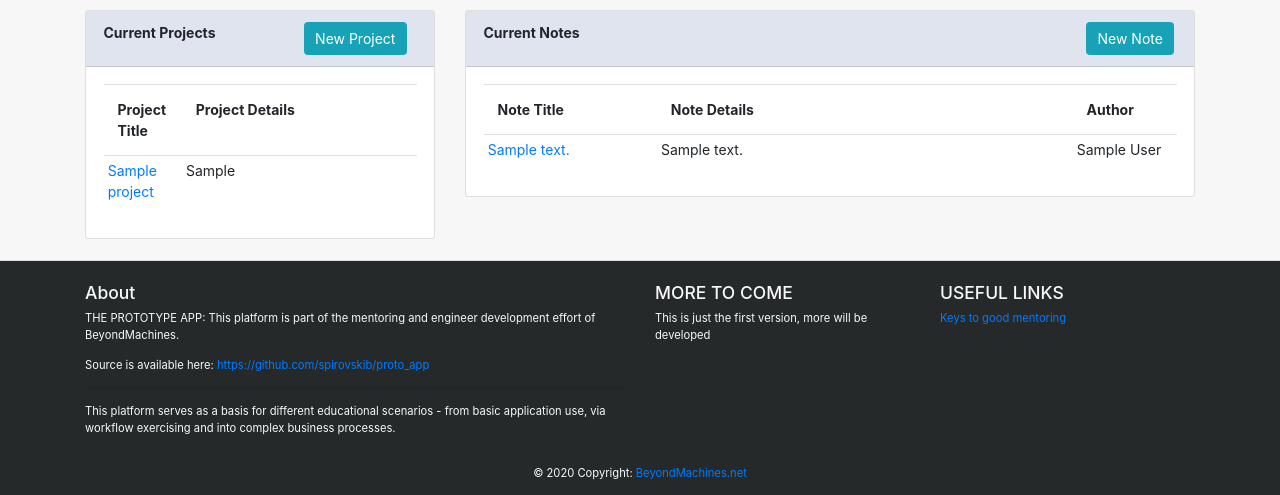
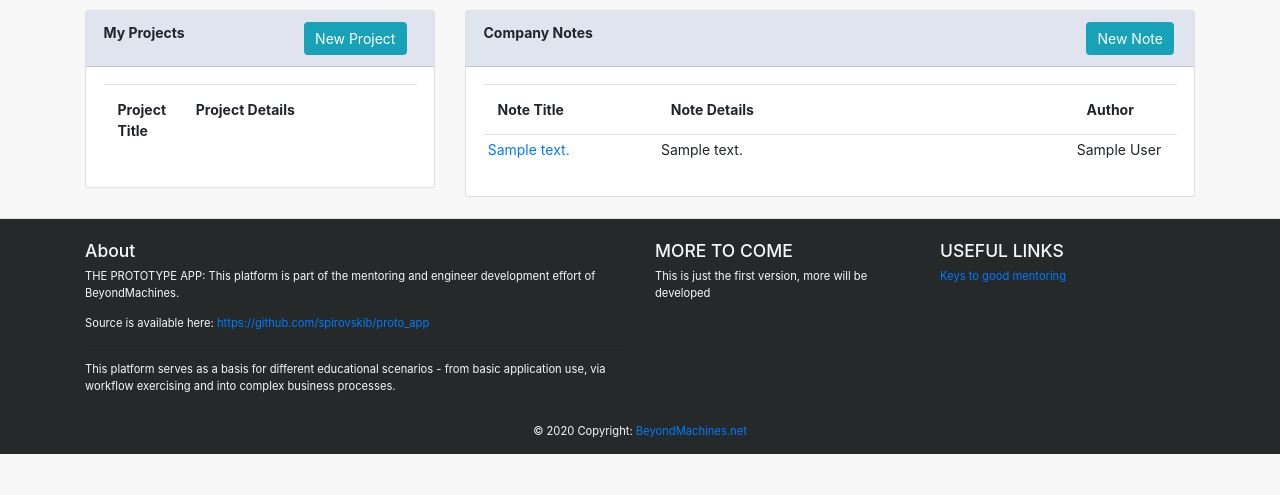
Before and after one commit to spirovskib/proto_app, a Django app: page / in a window 1280 px wide. Shown: the part 49-544 px from the top of the page. Run offline with Django 3.2, Linux system fonts and the light colour scheme; a user stored in the database is signed in; tables that the repository leaves empty hold one stand-in row (values such as "Sample post"); lists and menus that the app fills with data are empty; some libraries are stand-ins or nearby versions.

Commit message:
better group filter and decorators

```diff
--- a/application/admin.py
+++ b/application/admin.py
@@ -11,7 +11,7 @@ admin.site.register(Post,PostModelAdmin)
 
 
 class ProjectModelAdmin(admin.ModelAdmin):
-    list_display = ('project_name','project_active','project_start_date','project_end_date')
+    list_display = ('project_name','project_code','project_active','project_start_date','project_end_date')
 admin.site.register(Project,ProjectModelAdmin)
 
 class NoteModelAdmin(admin.ModelAdmin):
--- a/application/decorators.py
+++ b/application/decorators.py
@@ -18,8 +18,8 @@ def user_is_in_project(function):
             if Post.objects.filter(post_url = kwargs['slug']):
                 post = Post.objects.get(post_url = kwargs['slug'])
                 project = post.project
-        proj_name = project.project_name.replace(" ", "_")
-        groups = Group.objects.filter(name__startswith = proj_name)
+        #proj_name = project.project_name.replace(" ", "_")
+        groups = Group.objects.filter(name__startswith = project.project_code)
         group_list = []
         for i in groups:
             group_list.append(i.name)
@@ -40,7 +40,7 @@ def user_is_admin_in_project(function):
             if Post.objects.filter(post_url = kwargs['slug']):
                 post = Post.objects.get(post_url = kwargs['slug'])
                 project = post.project
-        group_name = project.project_name.replace(" ", "_")+'_'+'admin'
+        group_name = project.project_code+'_'+'admin'
         if request.user.groups.filter(name = group_name):
             return function(request, *args, **kwargs)
         else:
--- a/application/models.py
+++ b/application/models.py
@@ -21,6 +21,7 @@ from ckeditor.fields import RichTextField
 
 class Project(models.Model):
     project_name = models.CharField(max_length=70, blank=False, null=False, unique = True)
+    project_code = models.CharField(max_length=70, blank=True, null=True, unique = True)
     project_active = models.BooleanField(default=True, null=False) #null=True, default=True
     # s: ModelChoiceField for the project type - learn how!
     project_url = models.SlugField(max_length=100, blank=True, null=True) #the slug text for the url
@@ -42,6 +43,8 @@ class Project(models.Model):
         return self.project_name
 
     def save(self, *args, **kwargs): # the autogeneration of the slug for the post
+        if not self.project_code:
+            self.project_code = str(self.project_name.replace(" ", "_"))
         if not self.project_url:
             self.project_url = slugify(self.project_name+'-'+str(self.project_start_date)+'-'+str(random.choices(string.ascii_uppercase + string.digits, k=4)))
         super(Project, self).save(*args, **kwargs)
--- a/application/views.py
+++ b/application/views.py
@@ -10,6 +10,7 @@ from django.http import HttpResponse
 
 from PIL import Image
 import io
+import re
 
 #this import is needed to create the groups of permissions
 from django.contrib.auth.models import Group, Permission
@@ -30,13 +31,21 @@ def err_handler404(request, exception):
 
 
 def home_view(request, *args, **kwargs):
-    #return HttpResponse("<h1>Home Page</h1>")
-    projects = Project.objects.filter(project_active=True).order_by('-project_start_date')
-    notes = Note.objects.all().order_by('-note_published_date')
-    context = {
-        'projects' : projects,
-        'notes' : notes
-    }
+    if request.user.is_authenticated:
+        filter_groups=[]
+        user_groups=request.user.groups.all()
+        for group in user_groups:
+            group_code = (re.sub('\_admin$|\_user$', '', str(group)))
+            if group_code not in filter_groups:
+                filter_groups.append(group_code)
+        projects = Project.objects.filter(project_code__in=filter_groups,project_active=True).order_by('-project_start_date')
+        notes = Note.objects.all().order_by('-note_published_date')
+        context = {
+            'projects' : projects,
+            'notes' : notes
+        }
+    else:
+        context = { }
     return render(request, "home.html", context)
 
 @login_required(login_url='account_login')
--- a/settings/constants.py
+++ b/settings/constants.py
@@ -15,7 +15,7 @@
 
 """
 VALID_FILE_EXTENSIONS = ['.pdf']
-MAX_FILE_SIZE = 2621440 # 2.5 MB of file size max
+MAX_FILE_SIZE = 5242880 # 5 MB of file size max
 VALID_MIME_TYPES = ['application/pdf']
 
 #File Validation for the Attachments
--- a/templates/home.html
+++ b/templates/home.html
@@ -20,7 +20,7 @@
                 <div class="card-header">
                     <div class="row">
                         <div class="col-md-7">
-                            <strong>Current Projects</strong>
+                            <strong>My Projects</strong>
                         </div>
                         <div class="col-md-5 float-right">
                             <a class="btn btm-sm btn-info" href="{% url 'new_project' %}">New Project</a>
@@ -48,7 +48,7 @@
             <div class="card-header">
                 <div class="row">
                     <div class="col-md-10">
-                        <strong>Current Notes</strong>
+                        <strong>Company Notes</strong>
                     </div>
                     <div class="col-md-2 float-right">
                         <a class="btn btm-sm btn-info" href="{% url 'new_note' %}">New Note</a>
```
